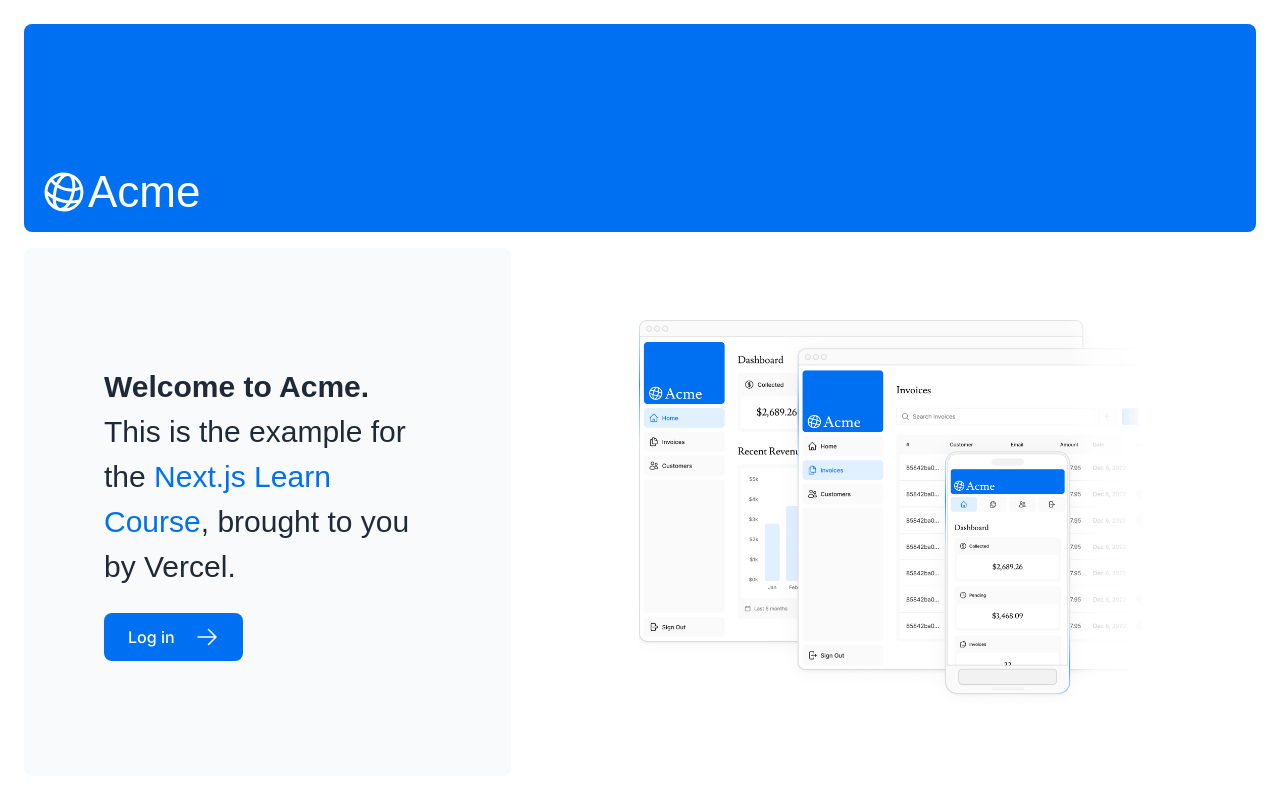
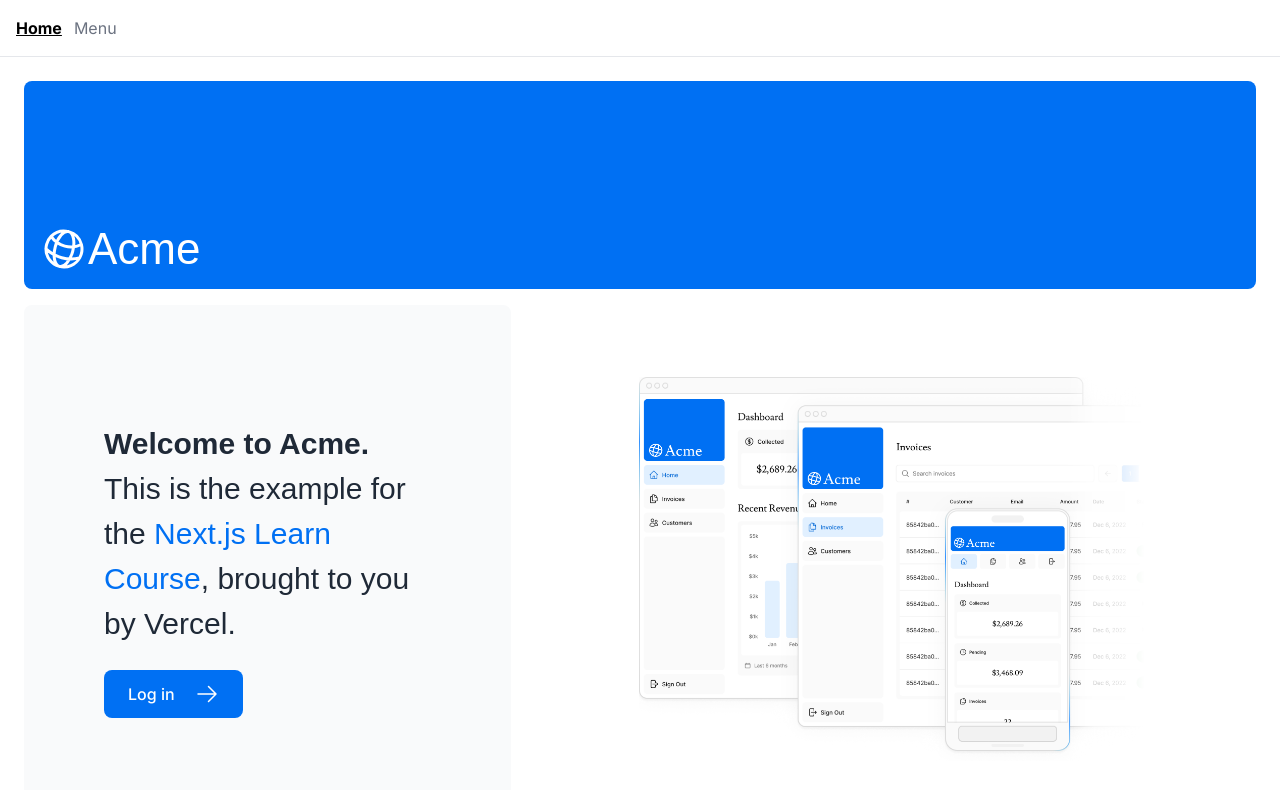
Before and after one commit to sufian-sani/nextjs-dashboard, a Next.js app: page / in a window 1280 px wide. Shown: the top 790 px of the page. Built offline with nearby package versions, Linux system fonts and the light colour scheme; a web font is replaced by a local one.

Commit message:
add Header component and integrate it into RootLayout

```diff
--- a/app/layout.tsx
+++ b/app/layout.tsx
@@ -1,5 +1,6 @@
 import '@/app/ui/global.css';
 import { inter } from '@/app/ui/fonts';
+import Header from "@/app/ui/Header";
 
 export default function RootLayout({
   children,
@@ -8,7 +9,10 @@
 }) {
   return (
     <html lang="en">
-      <body className={`${inter.className} antialiased`}>{children}</body>
+      <body className={`${inter.className} antialiased`}>
+        <Header />
+        {children}
+      </body>
     </html>
   );
 }
--- /dev/null
+++ b/app/ui/Header.tsx
@@ -0,0 +1,29 @@
+"use client";
+
+import Link from "next/link";
+import { usePathname } from "next/navigation";
+
+export default function Header() {
+  const pathname = usePathname(); // e.g. "/", "/menu", "/about"
+
+  const isHome = pathname === "/";
+  const isMenu = pathname.startsWith("/menu");
+
+  return (
+    <header className="flex gap-3 p-4 border-b">
+      <Link
+        href="/"
+        className={isHome ? "font-bold underline" : "text-gray-500"}
+      >
+        Home
+      </Link>
+
+      <Link
+        href="/menu"
+        className={isMenu ? "font-bold underline" : "text-gray-500"}
+      >
+        Menu
+      </Link>
+    </header>
+  );
+}
```
